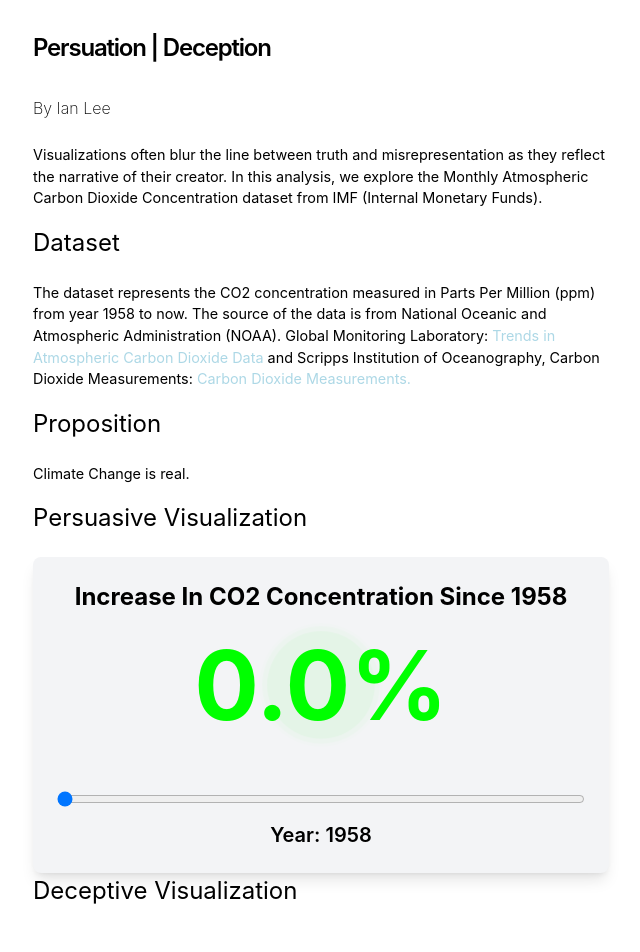
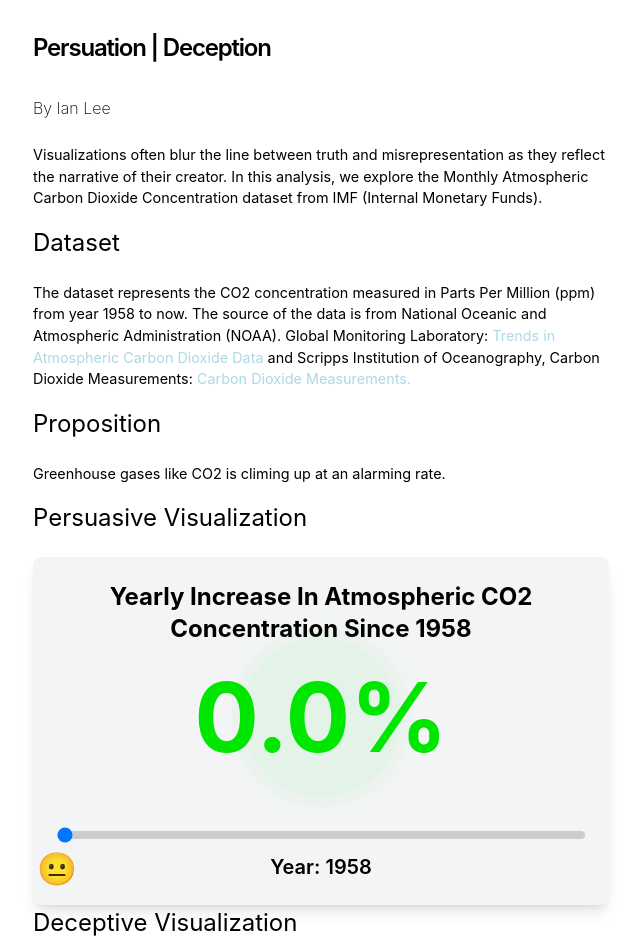
Before and after one commit to tylenode/vis-a4, a Next.js app: page / in a window 1280 px wide. Shown: the top 952 px of the page, without its empty margins (319-959 px from the left). Built offline with nearby package versions, Linux system fonts and the light colour scheme.

Commit message:
Improved vis 1

```diff
--- a/app/components/co2Slider.tsx
+++ b/app/components/co2Slider.tsx
@@ -1,7 +1,6 @@
 'use client'; // Marks this component as client-side
 
 import React, { useState, useEffect } from 'react';
-// import { ArrowUpIcon } from '@heroicons/react/solid'; // HeroIcon for the upward arrow
 
 const CO2Slider = () => {
   const [year, setYear] = useState(1958); // Start from
@@ -26,47 +25,78 @@ const CO2Slider = () => {
   }, [year]);
 
   const getColor = (percent) => {
-    const hue = ((100 - percent) * 120) / 100;
-    return `hsl(${hue}, 100%, 50%)`;
+    let hue;
+
+    if (percent <= 33) {
+      // Green to Orange (only a little green at the beginning)
+      hue = 120 - (percent * 90) / 33;  // From green (120) to orange (30)
+    } else if (percent <= 90) {
+      // Orange to Crimson Red (dominant transition)
+      hue = 30 - ((percent - 33) * 30) / 57;  // From orange (30) to crimson red (around 350)
+    } else {
+      // Crimson Red (after 90%, we stay in the crimson red range)
+      hue = 350;
+    }
+
+    return `hsl(${hue}, 100%, 45%)`; // Slightly darker (45%) for a richer look
   };
+
+  // Let's get it done!!!!!
+  const getEmoji = (year) => {
+    if (year < 1975) return '😐'; // Flat face
+    if (year < 1990) return '😮'; // Slightly surprised
+    if (year < 2005) return '😟'; // Slightly worried
+    if (year < 2010) return '😧'; // Really worried
+    return '😱'; // Scared
+  };
+
 
   return (
     <div className="max-w-2xl mx-auto p-6 bg-gray-100 rounded-lg shadow-lg flex flex-col items-center">
       {/* Title */}
       <h1 className="black text-2xl font-bold mb-6 text-center">
-        Increase In CO2 Concentration Since 1958
+        Yearly Increase In Atmospheric CO2 Concentration Since 1958
       </h1>
 
       {/* Percentage Display with Animated Steam */}
       <div className="relative mb-6 flex flex-col items-center">
-        <div
-          className="text-8xl font-bold text-center transition-all duration-300 ease-in-out"
+      <span
+        className="text-8xl font-bold text-center transition-all duration-300 ease-in-out flex items-center"
         style={{ color: getColor(percentage) }}
       >
+       {year !== baseYear ? (
+        <svg xmlns="http://www.w3.org/2000/svg" fill="none" viewBox="0 0 24 24" strokeWidth={1.5} stroke="currentColor" className="size-6 ml-2 w-20 h-20">
+          <path strokeLinecap="round" strokeLinejoin="round" d="M4.5 10.5 12 3m0 0 7.5 7.5M12 3v18" />
+        </svg>
+      ) : null}
+
         {percentage.toFixed(1)}%
-          {/* <ArrowUpIcon className="h-16 w-16 inline-block ml-2 animate-pulse" /> */}
-        </div>
+      </span>
 
-        {/* Steam and heat effect (animated ping) */}
+
+      {/* Steam and heat effect (animated ping with dynamic size) */}
       <div className="absolute top-0 left-0 w-full h-full flex items-center justify-center opacity-20">
         {[...Array(5)].map((_, i) => (
           <div
             key={i}
-              className="absolute w-16 h-16 rounded-full animate-ping"
+            className="absolute rounded-full animate-ping"
             style={{
               backgroundColor: getColor(percentage),
               animationDelay: `${i * 0.2}s`,
               animationDuration: '1.5s',
               opacity: 0.5,
-                transform: 'scale(1.2)', // Scale effect instead of translate for a more contained animation
+              transform: `scale(${1 + (percentage / 200)})`, // Linear scale increase
+              width: `${(percentage / 5) + 100}px`, // Linear size increase
+              height: `${(percentage / 5) + 100}px`, // Linear size increase
             }}
           />
         ))}
       </div>
+
       </div>
 
       {/* Slider with space between percentage and slider */}
-      <div className="mt-8 w-full">
+      <div className="mt-8 w-full relative">
         <input
           type="range"
           min="1958"
@@ -74,11 +104,36 @@ const CO2Slider = () => {
           value={year}
           onChange={(e) => setYear(parseInt(e.target.value))}
           className="w-full"
+          style={{
+            background: `linear-gradient(to right, #ff7f50 ${((year - 1958) / (2024 - 1958)) * 100}%, #ccc 0%)`,
+            appearance: 'none',
+            height: '8px',
+            borderRadius: '4px',
+            outline: 'none',
+          }}
         />
+
+        {/* Emoji Slider Thumb */}
+        <div
+          style={{
+            position: 'absolute',
+            left: `${((year - 1958) / (2024 - 1958)) * 100}%`,
+            transform: 'translateX(-50%)',
+            fontSize: '2rem', // Emoji size
+            zIndex: 1, // To make sure it stays on top of the slider
+          }}
+        >
+          {getEmoji(year)}
+        </div>
+
+        {/* Year Display */}
         <div className="black text-center mt-2 text-xl font-semibold">
           Year: {year}
         </div>
       </div>
+
+
+
     </div>
   );
 };
--- a/app/page.tsx
+++ b/app/page.tsx
@@ -41,7 +41,7 @@ export default function Page() {
       <hr className="solid-line"></hr>
 
       <p className="mb-4 normal">
-      {`Climate Change is real.`}
+      {`Greenhouse gases like CO2 is climing up at an alarming rate.`}
       </p>
 
       <div className="big">
--- a/package.json
+++ b/package.json
@@ -6,6 +6,7 @@
     "start": "next start"
   },
   "dependencies": {
+    "@heroicons/react": "v1",
     "@tailwindcss/postcss": "4.0.0-alpha.13",
     "@types/node": "20.11.17",
     "@types/react": "18.2.55",
```
Also changed, not shown: app/global.css (line endings or trailing spaces), 1 other file (tests, documents, lock files or other folders). Lines whose indentation alone changed are shown as unchanged.
